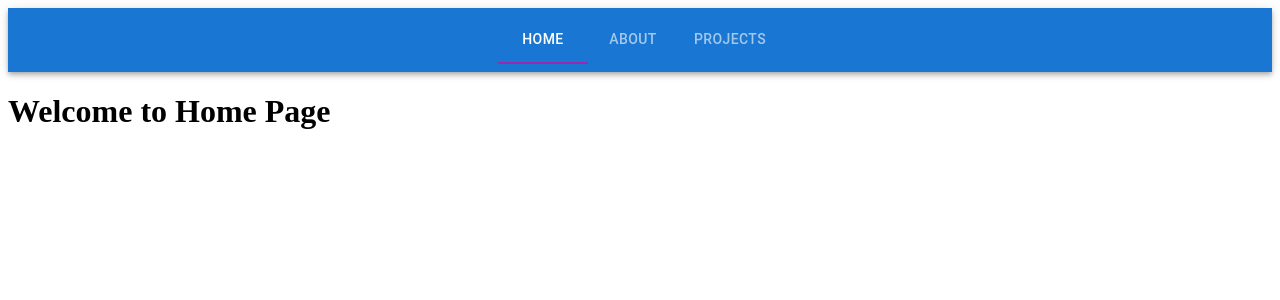
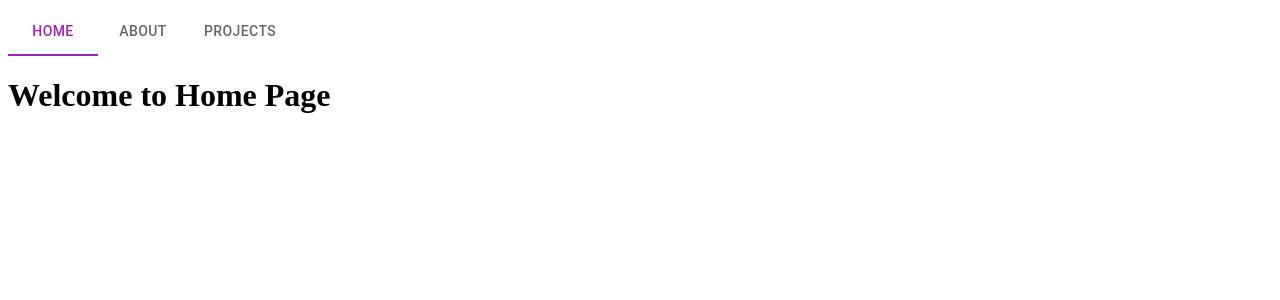
Before and after one commit to 21Yu/21Yu.github.io, a React (Vite) app in the folder mini-project/: page / in a window 1280 px wide. Shown: the top 300 px of the page. Built offline with nearby package versions, Linux system fonts and the light colour scheme.

Commit message:
modify tabs to the left

```diff
--- a/mini-project/src/components/Navbar.jsx
+++ b/mini-project/src/components/Navbar.jsx
@@ -1,28 +1,28 @@
-import React, { useState } from "react";
-import { AppBar, Tabs, Tab, Toolbar, Typography, Box } from "@mui/material";
+import * as React from "react";
+import { Tabs, Tab, Box } from "@mui/material";
 import { Link, useLocation } from "react-router-dom";
 
-const Navbar = () => {
+export default function ColorTabs() {
   const location = useLocation();
-  const [value, setValue] = useState(location.pathname);
+  const [value, setValue] = React.useState(location.pathname);
 
   const handleChange = (event, newValue) => {
     setValue(newValue);
   };
 
   return (
-    <AppBar position="static">
-      <Toolbar>
-        <Box sx={{ flexGrow: 1, display: "flex", justifyContent: "center" }}>
-          <Tabs value={value} onChange={handleChange} textColor="inherit" indicatorColor="secondary">
-            <Tab label="Home" value="/" component={Link} to="/" />
-            <Tab label="About" value="/about" component={Link} to="/about" />
-            <Tab label="Projects" value="/projects" component={Link} to="/projects" />
-          </Tabs>
-        </Box>
-      </Toolbar>
-    </AppBar>
+    <Box sx={{ width: "100%" }}>
+      <Tabs
+        value={value}
+        onChange={handleChange}
+        textColor="secondary"
+        indicatorColor="secondary"
+        aria-label="navigation tabs"
+      >
+        <Tab value="/" label="Home" component={Link} to="/" sx={{ width: 'auto' }} />
+        <Tab value="/about" label="About" component={Link} to="/about" sx={{ width: 'auto' }} />
+        <Tab value="/projects" label="Projects" component={Link} to="/projects" sx={{ width: 'auto' }} />
+      </Tabs>
+    </Box>
   );
-};
-
-export default Navbar;
+}
```
